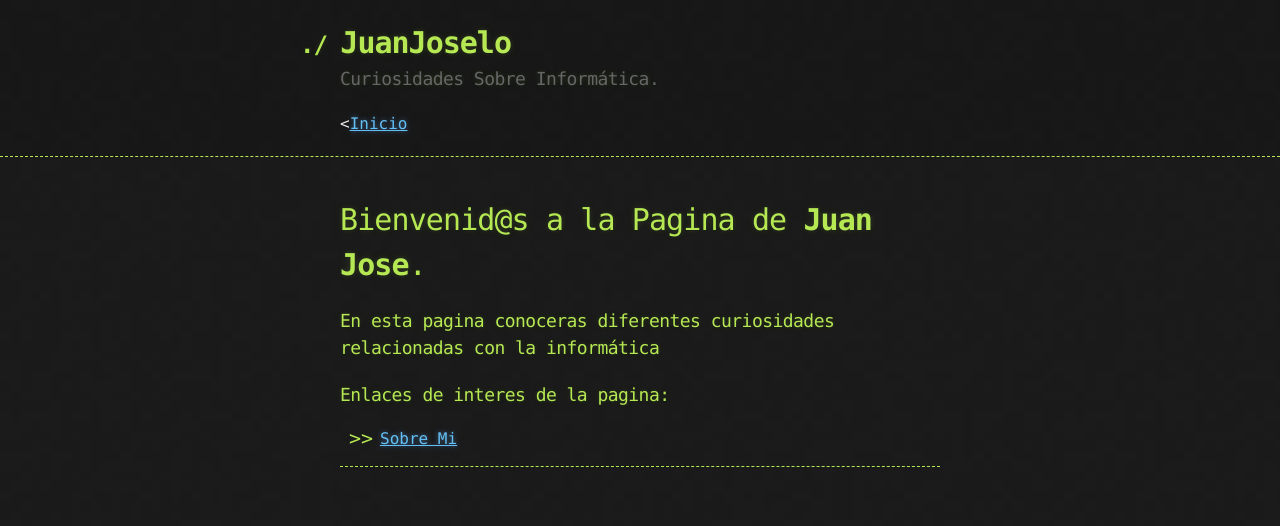
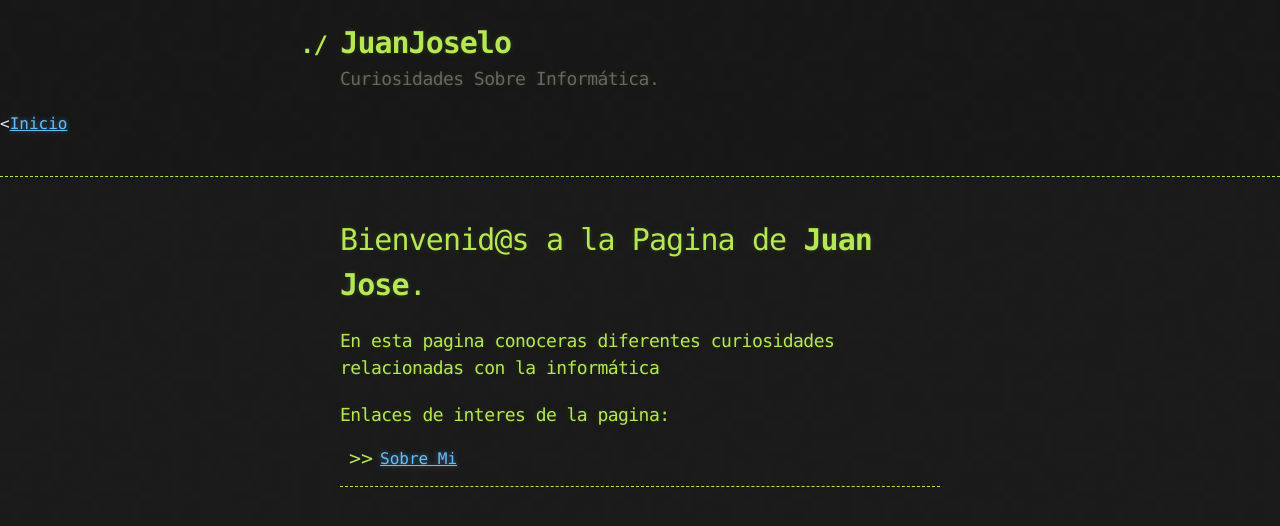
Before and after one commit to juanjoselopezroldan/juanjoselopezroldan.github.io, a Jekyll site: the page built from index.md, in a window 1280 px wide. Shown: the top 526 px of the page. Built offline with Jekyll 4.4.1, drawn with Linux system fonts in a browser that asks for light colours; our own code applies the rules of GitHub Pages for plain Markdown files.

Commit message:
modificacion de default

```diff
--- a/_layouts/default.html
+++ b/_layouts/default.html
@@ -14,10 +14,12 @@
       <div class="container">
         <h1>{{ site.title | default: site.github.repository_name }}</h1>
         <h2>{{ site.description | default: site.github.project_tagline }}</h2>
-        {% if site.show_downloads %}
+      </div>
+      <section id="downloads">
+       {% if site.show_downloads %}
         <<a href= "https://juanjoselopezroldan.github.io/juanjoselo.github.io">Inicio</a>
         {% endif %}
-      </div>
+      </section>
     </header>
 
     <div class="container">
```
